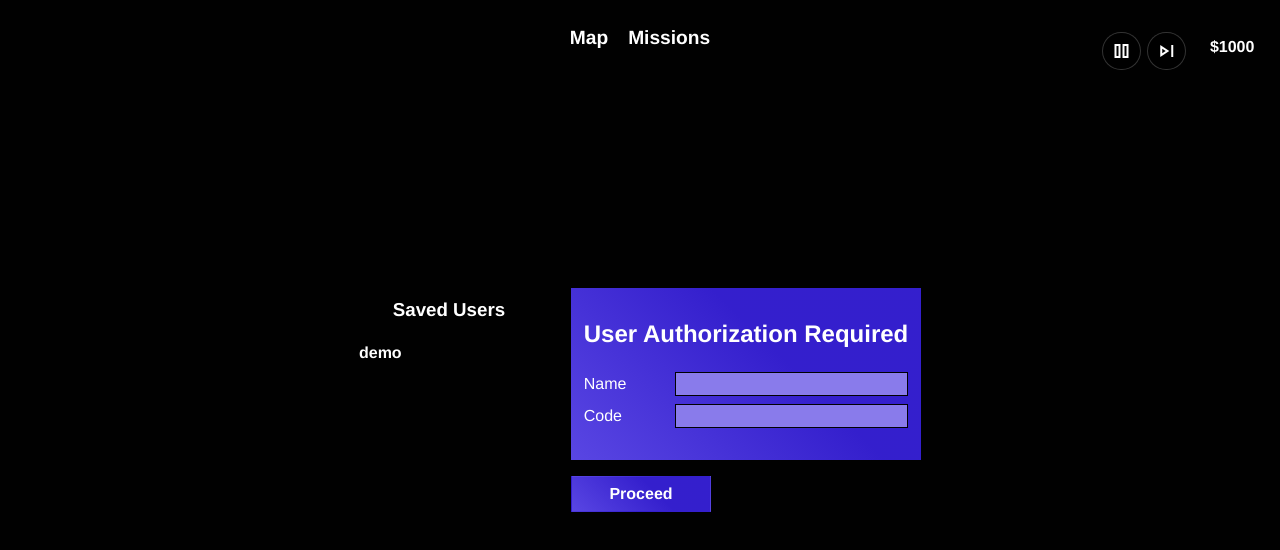
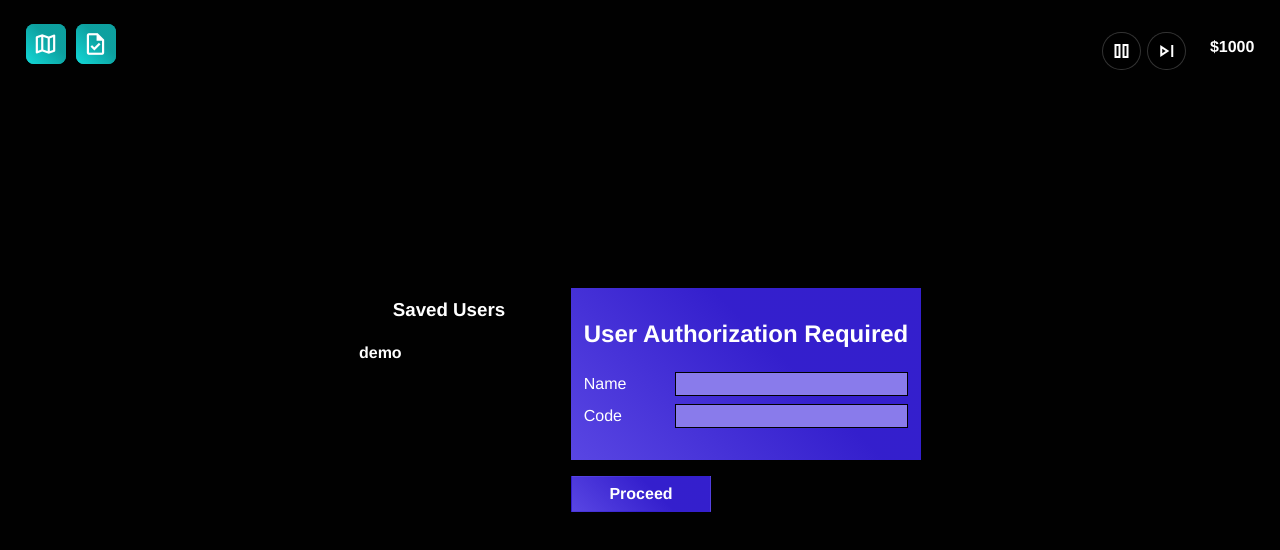
Before and after one commit to cocomittens/Overlink, a React (Vite) app in the folder frontend/: page /agentLogin in a window 1280 px wide. Shown: the top 550 px of the page. Built offline with nearby package versions, Linux system fonts and the light colour scheme.

Commit message:
Redesign navbar

```diff
--- a/frontend/src/components/NavBar.tsx
+++ b/frontend/src/components/NavBar.tsx
@@ -10,12 +10,23 @@ const NavBar: React.FC = () => {
   return (
     <nav className="navbar">
       <ul>
-        <li>
-          <Link to="/map">Map</Link>
+        <li className="left-controls">
+          <div className="message-icon">
+            <Link to="/map">
+              <span className="material-symbols-outlined message-icon">
+                map
+              </span>
+            </Link>
+          </div>
+          <div className="message-icon">
+            <Link to="/missions">
+              <span className="material-symbols-outlined message-icon">
+                task
+              </span>
+            </Link>
+          </div>
         </li>
-        <li>
-          <Link to="/missions">Missions</Link>
-        </li>
+
         <li className="right-controls">
           <BackgroundMusic />
           <span className="money">${money}</span>
--- a/frontend/src/styles/navbar.scss
+++ b/frontend/src/styles/navbar.scss
@@ -40,6 +40,15 @@
     margin: 0;
   }
 
+  .left-controls {
+    position: absolute;
+    left: 2vw;
+    display: flex;
+    align-items: center;
+    gap: 10px;
+    margin: 0;
+  }
+
   .music-toggle {
     padding: 6px 10px;
     border-radius: 999px;
@@ -76,3 +85,18 @@
     font-weight: bold;
   }
 }
+
+.message-icon {
+  width: 40px;
+  height: 40px;
+  background: linear-gradient(45deg, vars.$cyan-mid 0%, vars.$cyan-dark 60%);
+  display: flex;
+  align-items: center;
+  justify-content: center;
+  border-radius: 8px;
+  color: #fff;
+
+  &:hover {
+    cursor: pointer;
+  }
+}
```
